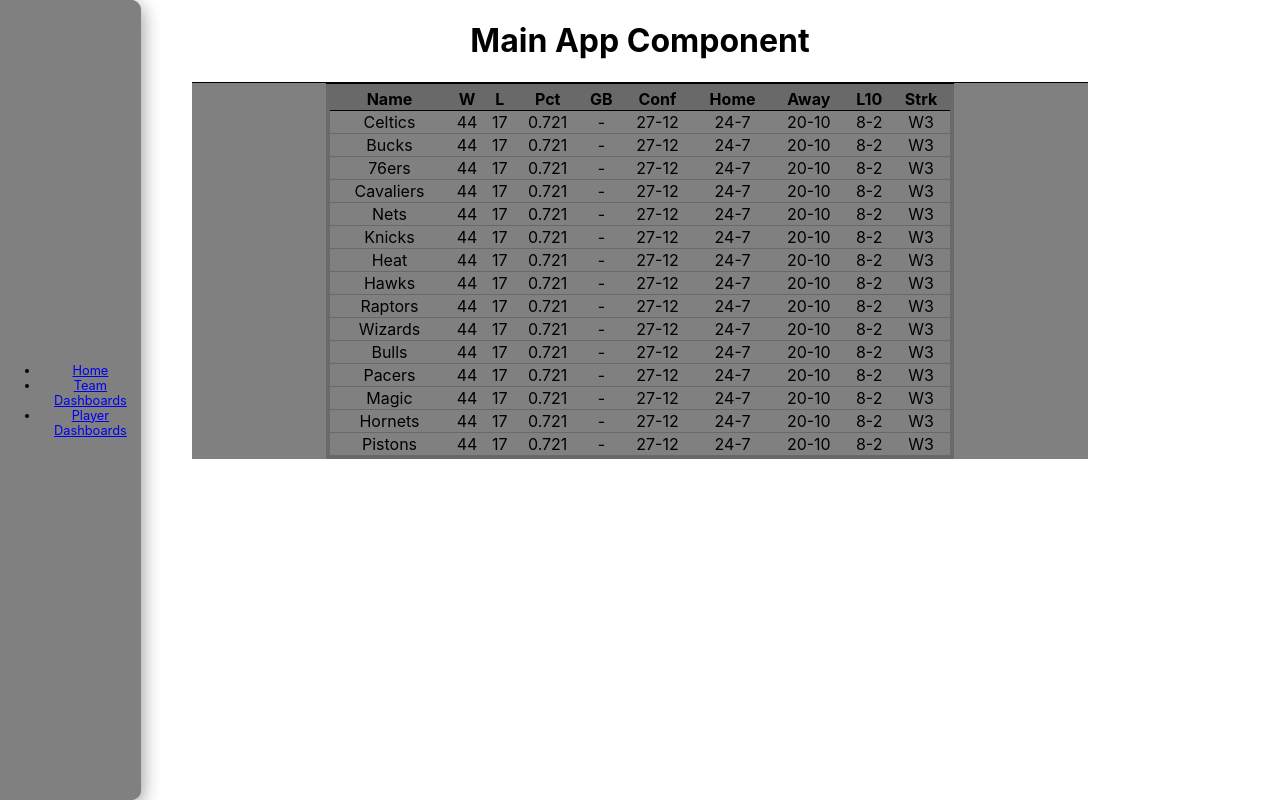
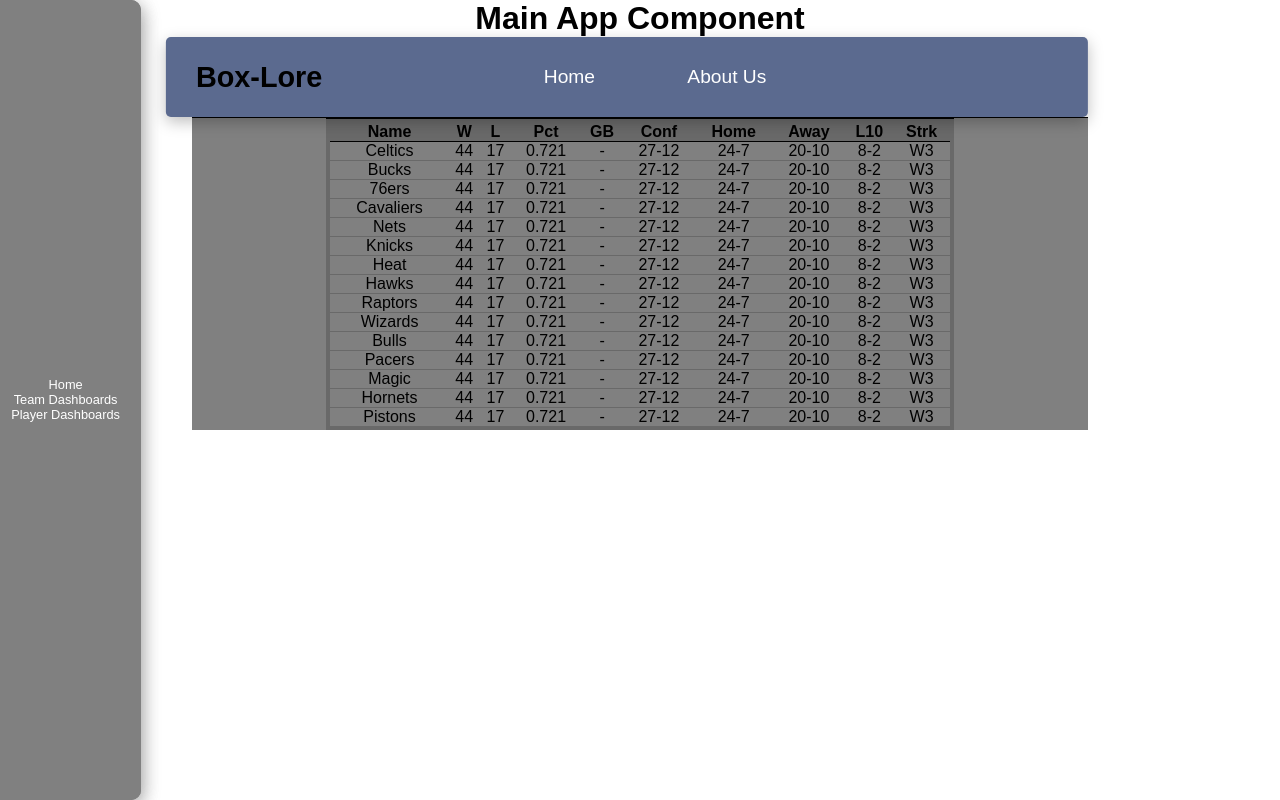
Before and after one commit to dyldrumm/box-lore, a React (Create React App) app in the folder client/react-app/: page / in a window 1280 px wide. Built offline with nearby package versions, Linux system fonts and the light colour scheme.

Commit message:
Sprint 1

```diff
--- a/client/react-app/src/App.css
+++ b/client/react-app/src/App.css
@@ -1,4 +1,12 @@
+*{
+  margin: 0;
+  padding: 0;
+  box-sizing: border-box;
+  font-family: sans-serif;
+}
+
 .App {
+  font-family: sans-serif;
   text-align: center;
 }
 
--- a/client/react-app/src/App.js
+++ b/client/react-app/src/App.js
@@ -3,12 +3,15 @@
 import ReactDOM from 'react-dom/client';
 import SideBar from './Components/Sidebar/Sidebar.js';
 import StandingsTable from './Components/StandingsTable/StandingsTable.js'
+import Navbar from "./Components/Navbar/NavBar.js";
 
 function App() {
   return (
     <div className="App">
+
       <div className="content">
         <h1>Main App Component</h1>
+        <Navbar/>
       </div>
       <div className="Sidebar">
         <SideBar />
--- /dev/null
+++ b/client/react-app/src/Components/Navbar/MenuData.js
@@ -0,0 +1,14 @@
+export const MenuData = [
+    {
+        title: "Home",
+        url: "#",
+        cName:"nav-links",
+        icon:"fa-solid fa-house-user "
+    },
+    {
+        title: "About Us",
+        url: "#",
+        cName:"nav-links",
+        icon:"fa-solid fa-circle-info "
+    }
+]
--- a/client/react-app/src/Components/Navbar/NavBar.css
+++ b/client/react-app/src/Components/Navbar/NavBar.css
@@ -0,0 +1,30 @@
+.NavbarItems{
+
+    display: flex;
+    justify-content: space-between;
+    align-items: center;
+    font-size: 1.2rem;
+    padding: 0 30px;
+    background-color: #5b6a8f;
+    box-shadow: 0 5px 15px rgba(0, 0, 0, 0.25);
+    width: 72%;
+    height: 80px;
+    border-radius: 5px;
+    top: 40px;
+    transform: translate(18%);
+}
+ .nav-menu{
+    display: grid;
+    grid-template-columns: repeat(6,auto);
+    grid-gap:70px;
+    list-style: none;
+    align-items:center;
+    text-align: center;
+    justify-content: end;
+ }
+
+ .nav-links{
+    text-decoration: none;
+    color: #fff;
+    padding: 0.7rem;
+ }
--- a/client/react-app/src/Components/Navbar/NavBar.js
+++ b/client/react-app/src/Components/Navbar/NavBar.js
@@ -0,0 +1,29 @@
+import {Component} from "react";
+import { MenuData } from "./MenuData";
+import "./NavBar.css";
+class Navbar extends Component {
+    render() {
+        return(
+            <nav className="NavbarItems">
+                <h1>
+                    Box-Lore <i className=" fab fa-city"></i>
+                    </h1>
+                    <ul className="nav-menu">
+                        {MenuData.map((item, index) => {
+                            return(
+                        <li key={index}>
+                            <a href={item.url}
+                            className={item.cName}>
+                            <i className={item.icon}>
+                           </i>{item.title}
+                           </a>
+                           </li>
+                           );
+                        })}
+                    </ul>
+            </nav>
+        );
+    }
+}
+
+export default Navbar
```
